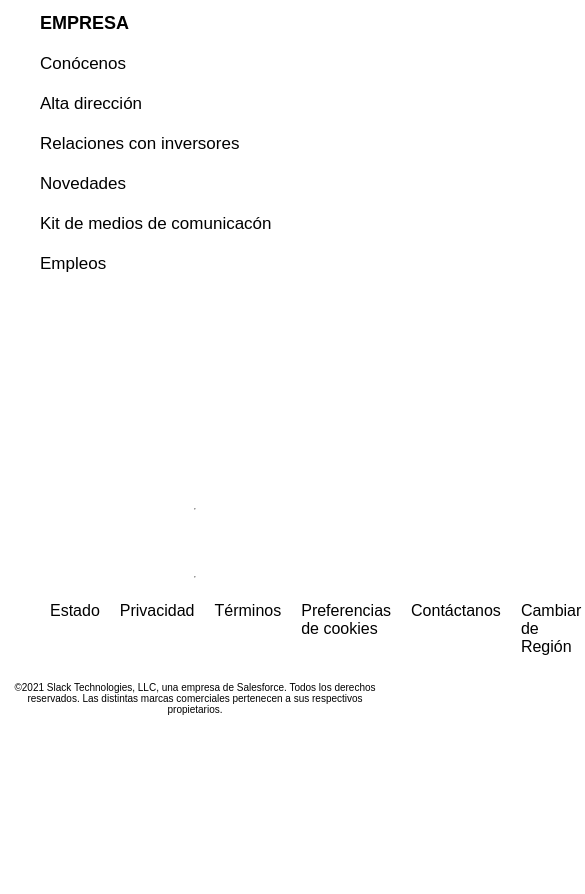
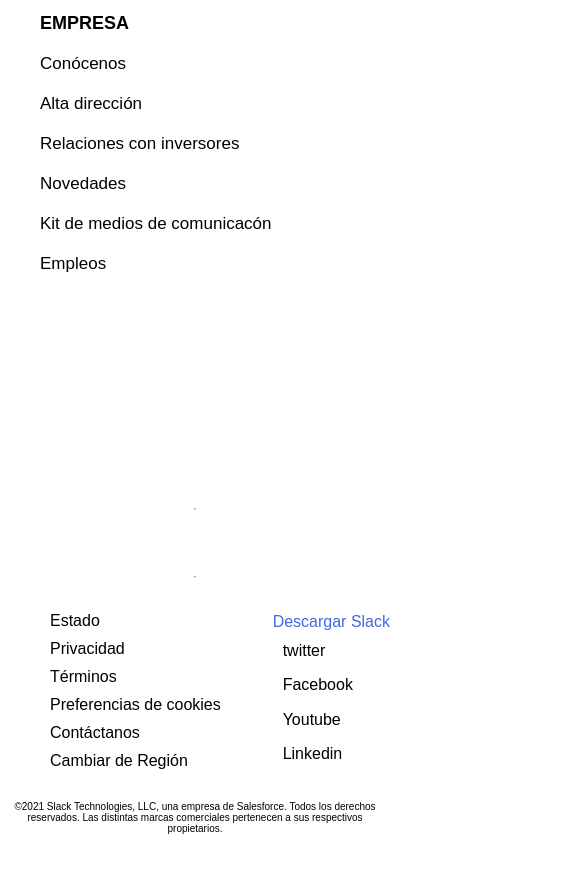
Before and after one commit to SergioGonzalezGomez/slack, a plain HTML site: page index.html in a window 390 px wide. Shown: the part 7628-8522 px from the top of the page, 585 px wide, since content can reach past the window. Before the commit the page ends 8403 px from the top, so only its background shows below. Drawn offline with Linux system fonts and the light colour scheme; a web font is replaced by a local one.

Commit message:
SegundoCommit

```diff
--- a/styles/_footer.scss
+++ b/styles/_footer.scss
@@ -18,11 +18,20 @@ section {
     display: flex;
     flex-direction: row;
     justify-content: space-evenly;
+    @include mobile {
+        display: flex;
+        flex-direction: column;
+        padding-top: 5px;
+    }
 }
 .footer__1__ul--li {
     list-style-type: none;
     padding-left: 10px;
     padding-right: 10px;
+    @include mobile {
+        padding-bottom: 5px;
+        padding-top: 5px;
+    }
 
 }
 .footer__1__ul--li:hover{
@@ -37,11 +46,20 @@ section {
     display: flex;
     flex-direction: row;
     justify-content: space-evenly;
+    @include mobile {
+        display: flex;
+        flex-direction: column;
+        padding-top: 5px;
+    }
 }
 .footer__2__ul--li {
     list-style-type: none;
     padding-left: 10px;
     padding-right: 10px;
+    @include mobile {
+        padding-bottom: 5px;
+        padding-top: 5px;
+    }
 
 }
 .footer__2__ul--li1 {
```
Also changed, not shown: styles/styles.css, 1 other file.
